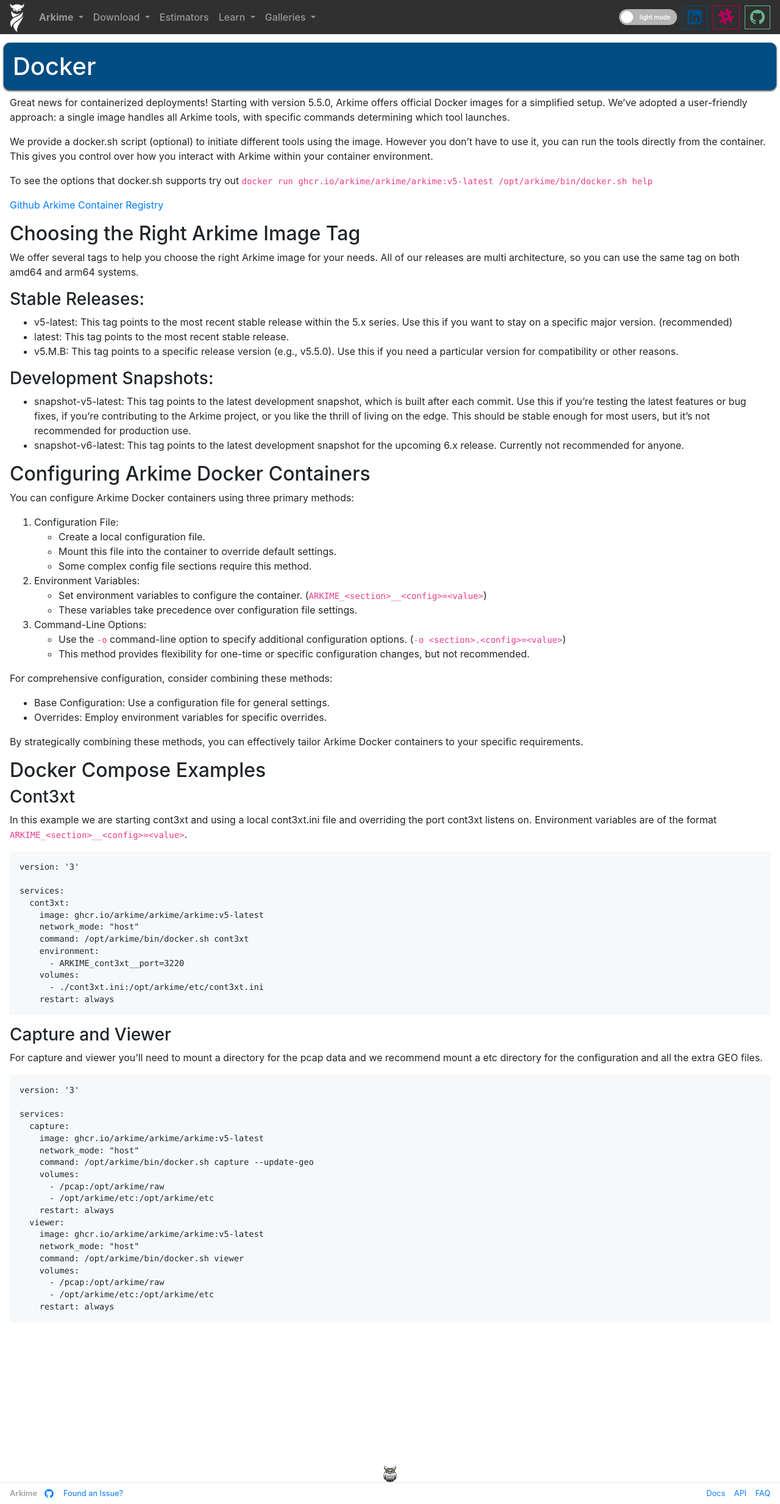
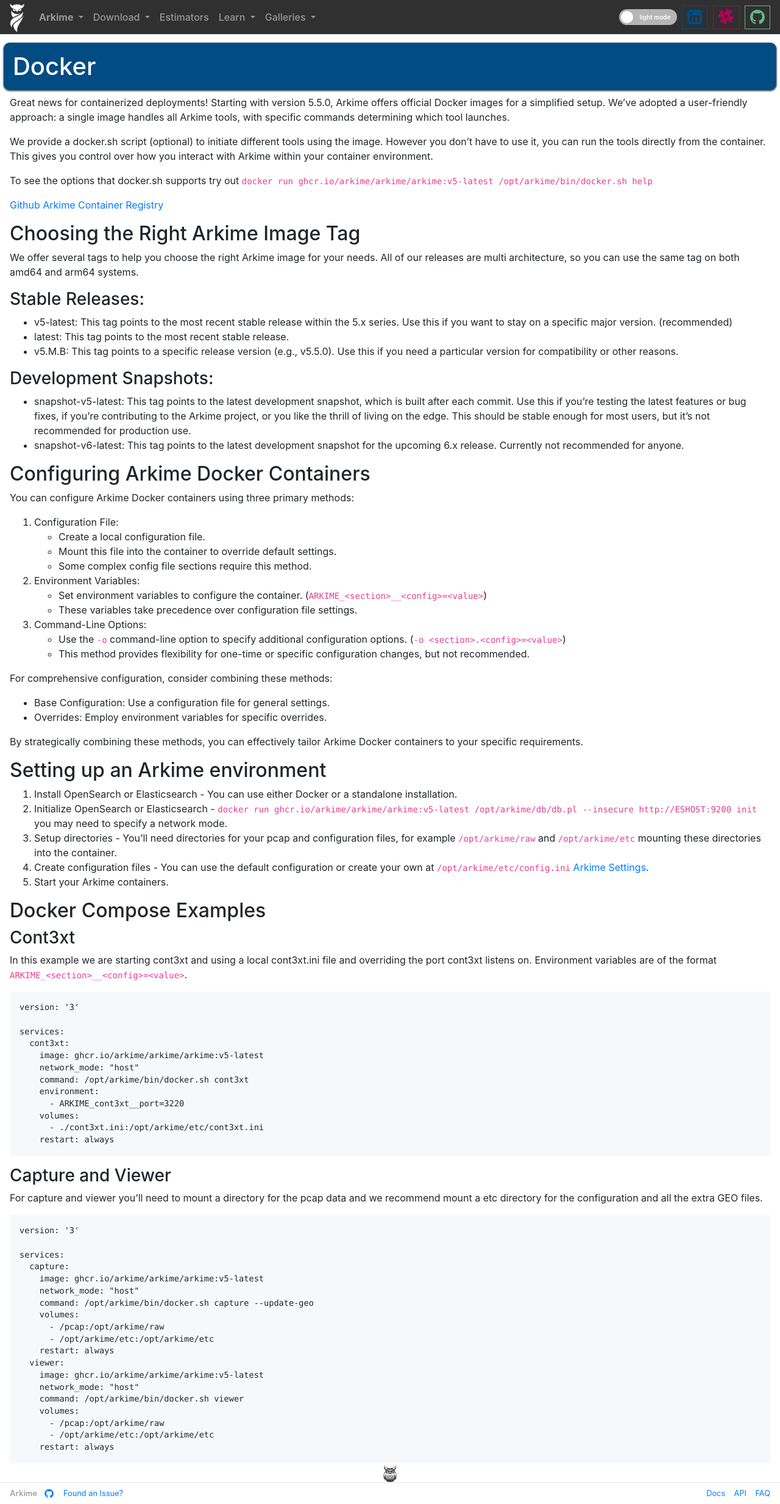
Before and after one commit to arkime/arkimeweb, a Jekyll site: the page built from _wiki/docker.md, in a window 1280 px wide. Shown: the whole page at 61% size. Built offline with Jekyll 4.4.1, drawn with Linux system fonts in a browser that asks for light colours.

Commit message:
high level getting started with docker

```diff
--- a/_wiki/docker.md
+++ b/_wiki/docker.md
@@ -61,6 +61,15 @@
 
 By strategically combining these methods, you can effectively tailor Arkime Docker containers to your specific requirements.
 
+## Setting up an Arkime environment
+{: .subsection }
+
+1. Install OpenSearch or Elasticsearch - You can use either Docker or a standalone installation.
+2. Initialize OpenSearch or Elasticsearch - `docker run ghcr.io/arkime/arkime/arkime:v5-latest /opt/arkime/db/db.pl --insecure http://ESHOST:9200 init` you may need to specify a network mode.
+3. Setup directories - You'll need directories for your pcap and configuration files, for example `/opt/arkime/raw` and `/opt/arkime/etc` mounting these directories into the container.
+4. Create configuration files - You can use the default configuration or create your own at `/opt/arkime/etc/config.ini` [Arkime Settings](/settings).
+5. Start your Arkime containers.
+
 ## Docker Compose Examples
 {: .subsection }
 
```
